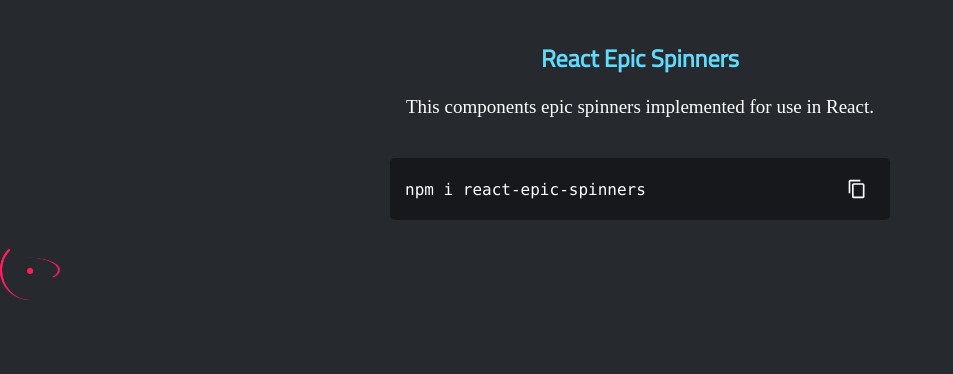
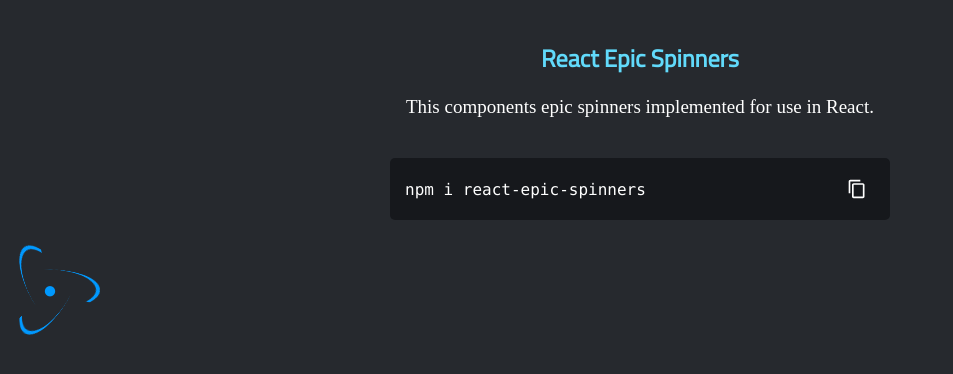
Before and after one commit to Juanestban/react-epic-spinners, a React (Create React App) app: page / in a window 1280 px wide. Shown: the top 374 px of the page, without its empty margins (0-953 px from the left). Built offline with nearby package versions, Linux system fonts and the light colour scheme.

Commit message:
Feat: create the component AtomSpinner with all functionality like the size, color and duration

```diff
--- a/src/components/Molecules/Spinners/AtomSpinner.js
+++ /dev/null
@@ -1,20 +0,0 @@
-import defaultProps from '../../../config/defaultProps'
-import {
-  ContainerSpinner,
-  SpinnerInner,
-  SpinnerCircle,
-  SpinnerLine,
-} from './styles'
-
-export const AtomSpinner = ({ size, color, duration } = defaultProps) => {
-  return (
-    <ContainerSpinner>
-      <SpinnerInner>
-        <SpinnerLine />
-        <SpinnerLine />
-        <SpinnerLine />
-        <SpinnerCircle>&#9679;</SpinnerCircle>
-      </SpinnerInner>
-    </ContainerSpinner>
-  )
-}
--- /dev/null
+++ b/src/components/Molecules/Spinners/AtomSpinner/AtomSpinner.js
@@ -0,0 +1,22 @@
+import defaultProps from '../../../../config/defaultProps'
+import {
+  ContainerSpinner,
+  SpinnerInner,
+  SpinnerCircle,
+  SpinnerLine,
+} from './styles'
+
+export const AtomSpinner = ({ size, color, duration } = defaultProps) => {
+  return (
+    <ContainerSpinner size={size}>
+      <SpinnerInner>
+        <SpinnerLine size={size} color={color} duration={duration} />
+        <SpinnerLine size={size} color={color} duration={duration} />
+        <SpinnerLine size={size} color={color} duration={duration} />
+        <SpinnerCircle size={size} color={color}>
+          &#9679;
+        </SpinnerCircle>
+      </SpinnerInner>
+    </ContainerSpinner>
+  )
+}
--- /dev/null
+++ b/src/components/Molecules/Spinners/AtomSpinner/animation.js
@@ -0,0 +1,58 @@
+// MISSING FINISHED
+
+const animation = [
+  { z: '120deg', x: '66deg', z2: '0deg' },
+  { z: '240deg', x: '66deg', z2: '0deg' },
+  { z: '360deg', x: '66deg', z2: '0deg' },
+]
+
+const keyframe = [
+  { z: '120deg', x: '66deg', z2: '360deg' },
+  { z: '240deg', x: '66deg', z2: '360deg' },
+  { z: '360deg', x: '66deg', z2: '360deg' },
+]
+
+const keyframeAtomSpinner = () =>
+  keyframe.reduce((prevVal, { x, z, z2 }, currentIndex) =>
+    typeof prevVal === 'object'
+      ? `@keyframes atomSpinnerAnimation-1 {
+  100% {
+    transform: rotateZ(${prevVal.z}) rotateX(${prevVal.x}) rotateZ(${prevVal.z2});
+  }
+}
+@keyframes atomSpinnerAnimation-2 {
+  100% {
+    transform: rotateZ(${z}) rotateX(${x}) rotateZ(${z2});
+  }
+}`
+      : `${prevVal}
+
+@keyframes atomSpinnerAnimation-${currentIndex + 1} {
+  100% {
+    transform: rotateZ(${z}) rotateX(${x}) rotateZ(${z2});
+  }
+}`
+  )
+
+const animationAtomSpinner = (duration = 1000) =>
+  animation.reduce((prevVal, { x, z, z2 }, currentIndex) =>
+    typeof prevVal === 'object'
+      ? `&:nth-child(1) {
+        animation: atomSpinnerAnimation-1 ${duration}ms linear infinite;
+        transform: rotateZ(${prevVal.z}) rotateX(${prevVal.x}) rotateZ(${prevVal.z2});
+      }
+      &:nth-child(2) {
+        animation: atomSpinnerAnimation-2 ${duration}ms linear infinite;
+        transform: rotateZ(${z}) rotateX(${x}) rotateZ(${z2});
+      }`
+      : `${prevVal}
+
+    &:nth-child(${currentIndex + 1}) {
+      animation: atomSpinnerAnimation-${
+        currentIndex + 1
+      } ${duration}ms linear infinite;
+      transform: rotateZ(${z}) rotateX(${x}) rotateZ(${z2});
+    }`
+  )
+
+export { keyframeAtomSpinner, animationAtomSpinner }
--- /dev/null
+++ b/src/components/Molecules/Spinners/AtomSpinner/index.js
@@ -0,0 +1 @@
+export { AtomSpinner as default } from './AtomSpinner'
--- /dev/null
+++ b/src/components/Molecules/Spinners/AtomSpinner/styles.js
@@ -0,0 +1,56 @@
+import styled from 'styled-components'
+import { animationAtomSpinner, keyframeAtomSpinner } from './animation'
+
+// container of spinner
+
+const returnSize = ({ size = 60 }) => `${size}px`
+const calcSize = ({ size = 60 }) => `calc(${returnSize({ size })} * 0.24)`
+const returnColor = ({ color = '#ff1d5e' }) => color
+const returnAnimation = ({ duration = 1000 }) => `${duration}ms`
+const calcLine = ({ size = 60 }) => `calc(${size}px / 25)`
+
+export const ContainerSpinner = styled.div`
+  width: ${returnSize};
+  height: ${returnSize};
+  overflow: hidden;
+`
+
+// spinner inner
+
+export const SpinnerInner = styled.div`
+  position: relative;
+  display: block;
+  width: 100%;
+  height: 100%;
+`
+
+// spinner-circle
+
+export const SpinnerCircle = styled.div`
+  display: block;
+  position: absolute;
+  color: ${returnColor};
+  font-size: ${calcSize};
+  top: 50%;
+  left: 50%;
+  transform: translate(-50%, -50%);
+`
+
+// spinner-line
+export const SpinnerLine = styled.div`
+  position: absolute;
+  width: 100%;
+  height: 100%;
+  border-radius: 50%;
+  animation-duration: ${returnAnimation};
+  border-top-color: transparent;
+  border-top-width: ${calcLine};
+  border-left-width: ${calcLine};
+  border-left-color: ${returnColor};
+  border-left-style: solid;
+  border-top-style: solid;
+
+  ${({ duration = 1000 }) => animationAtomSpinner(duration)}
+
+  ${keyframeAtomSpinner()}
+`
--- a/src/components/Molecules/Spinners/styles.js
+++ /dev/null
@@ -1,85 +0,0 @@
-import styled from 'styled-components'
-
-const calc = 'calc(60px / 25)'
-
-// container of spinner
-
-export const ContainerSpinner = styled.div`
-  width: 60px;
-  height: 60px;
-  overflow: hidden;
-`
-
-// spinner inner
-
-export const SpinnerInner = styled.div`
-  position: relative;
-  display: block;
-  width: 100%;
-  height: 100%;
-`
-
-// spinner-circle
-
-export const SpinnerCircle = styled.div`
-  display: block;
-  position: absolute;
-  color: #ff1d5e;
-  font-size: calc(60px * 0.24);
-  top: 50%;
-  left: 50%;
-  transform: translate(-50%, -50%);
-`
-
-// spinner-line
-
-const animation = [
-  { z: '120deg', x: '66deg', z2: '0deg' },
-  { z: '240deg', x: '66deg', z2: '0deg' },
-  { z: '360deg', x: '66deg', z2: '0deg' },
-]
-
-const keyframe = [
-  { z: '120deg', x: '66deg', z2: '360deg' },
-  { z: '240deg', x: '66deg', z2: '360deg' },
-  { z: '360deg', x: '66deg', z2: '360deg' },
-]
-
-const keyframeReducer = () =>
-  keyframe.reduce(
-    (prevVal, { x, z, z2 }, currentIndex) => `${prevVal}
-
-@keyframes atomSpinnerAnimation-${currentIndex + 1} {
-  100% {
-    transform: rotateZ(${z}) rotateX(${x}) rotateZ(${z2});
-  }
-}`
-  )
-
-const animationReducer = () =>
-  animation.reduce(
-    (prevVal, { x, z, z2 }, currentIndex) => `${prevVal}
-
-    &:nth-child(${currentIndex + 1}) {
-      animation: atomSpinnerAnimation-${currentIndex + 1} 1s linear infinite;
-      transform: rotateZ(${z}) rotateX(${x}) rotateZ(${z2});
-    }`
-  )
-
-export const SpinnerLine = styled.div`
-  position: absolute;
-  width: 100%;
-  height: 100%;
-  border-radius: 50%;
-  animation-duration: 1s;
-  border-top-width: ${calc};
-  border-top-color: transparent;
-  border-left-width: ${calc};
-  border-left-color: #ff1d5e;
-  border-left-style: solid;
-  border-top-style: solid;
-
-  ${animationReducer()}
-
-  ${keyframeReducer()}
-`
--- a/src/pages/Home/Home.js
+++ b/src/pages/Home/Home.js
@@ -3,7 +3,7 @@
 import Title from '../../components/Atoms/Title'
 import Text from '../../components/Atoms/Text'
 import ContainerCodeCopy from '../../components/Molecules/ContainerCodeCopy'
-import { AtomSpinner } from '../../components/Molecules/Spinners'
+import AtomSpinner from '../../components/Molecules/Spinners/AtomSpinner'
 
 export default function Home() {
   return (
@@ -19,7 +19,7 @@
           </Text>
         </ContainerTitle>
         <ContainerCodeCopy />
-        <AtomSpinner />
+        <AtomSpinner color="#09f" size={100} />
       </Container>
     </>
   )
```
Also changed, not shown: src/components/Molecules/Spinners/test.js (deleted, +0 -43 lines), src/components/Molecules/CardSpinner/index.js (added).
